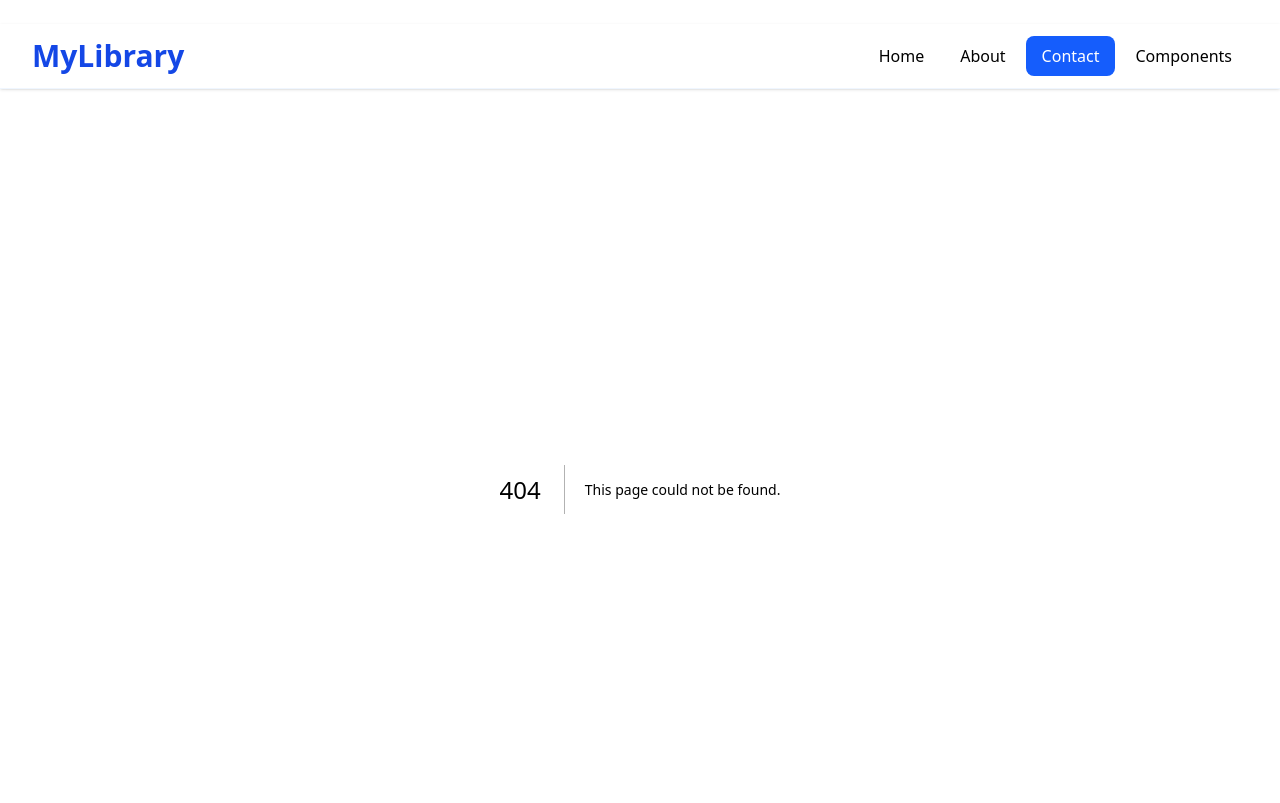
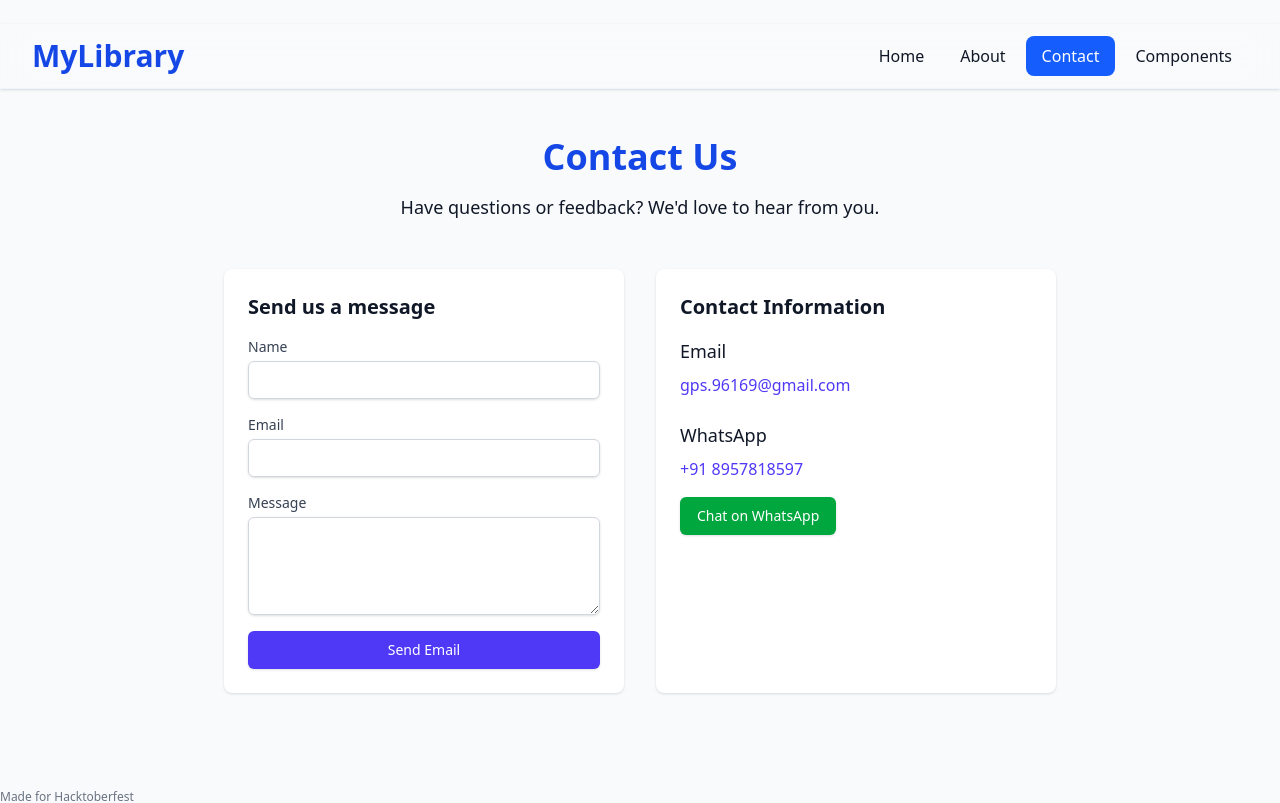
Before and after one commit to xMrAfonso/component-library, a Next.js app: page /contact in a window 1280 px wide. Before the commit this address had no page. Shown: the top 803 px of the page. Built offline with nearby package versions, Linux system fonts and the light colour scheme.

Commit message:
Added the contact page with e-mail and Whatsapp support

```diff
--- /dev/null
+++ b/src/app/contact/page.jsx
@@ -0,0 +1,158 @@
+'use client';
+
+import { useState } from 'react';
+import Link from 'next/link';
+
+export default function ContactPage() {
+  const [formData, setFormData] = useState({
+    name: '',
+    email: '',
+    message: ''
+  });
+  const [formStatus, setFormStatus] = useState(null);
+
+  const handleChange = (e) => {
+    const { name, value } = e.target;
+    setFormData(prev => ({
+      ...prev,
+      [name]: value
+    }));
+  };
+
+  const handleSubmit = (e) => {
+    e.preventDefault();
+
+    // Email functionality - opens default email client
+    const subject = encodeURIComponent(`Contact from ${formData.name}`);
+    const body = encodeURIComponent(`Name: ${formData.name}\nEmail: ${formData.email}\n\nMessage: ${formData.message}`);
+    window.location.href = `mailto:gps.96169@gmail.com?subject=${subject}&body=${body}`;
+
+    setFormStatus('success');
+    setFormData({ name: '', email: '', message: '' });
+  };
+
+  const whatsappUrl = 'https://wa.me/918957818597';
+
+  return (
+    <div className="max-w-4xl mx-auto py-12 px-4 sm:px-6 lg:px-8">
+      <div className="text-center">
+        <h1 className="text-3xl font-extrabold text-blue-700 dark:text-blue-400 sm:text-4xl">
+          Contact Us
+        </h1>
+        <p className="mt-4 text-lg text-black-700 dark:text-black-200">
+          Have questions or feedback? We'd love to hear from you.
+        </p>
+      </div>
+
+      <div className="mt-12 grid grid-cols-1 gap-8 sm:grid-cols-2">
+        <div className="bg-white dark:bg-gray-800 shadow overflow-hidden rounded-lg p-6">
+          <h2 className="text-xl font-semibold text-gray-900 dark:text-white mb-4">Send us a message</h2>
+
+          {formStatus === 'success' && (
+            <div className="mb-4 p-3 bg-green-100 text-green-700 rounded">
+              Your message has been sent successfully!
+            </div>
+          )}
+
+          <form onSubmit={handleSubmit} className="space-y-4">
+            <div>
+              <label htmlFor="name" className="block text-sm font-medium text-gray-700 dark:text-gray-300">
+                Name
+              </label>
+              <input
+                type="text"
+                id="name"
+                name="name"
+                value={formData.name}
+                onChange={handleChange}
+                required
+                className="mt-1 block w-full border border-gray-300 rounded-md shadow-sm py-2 px-3 focus:outline-none focus:ring-indigo-500 focus:border-indigo-500 sm:text-sm dark:bg-gray-700 dark:border-gray-600 dark:text-white"
+              />
+            </div>
+
+            <div>
+              <label htmlFor="email" className="block text-sm font-medium text-gray-700 dark:text-gray-300">
+                Email
+              </label>
+              <input
+                type="email"
+                id="email"
+                name="email"
+                value={formData.email}
+                onChange={handleChange}
+                required
+                className="mt-1 block w-full border border-gray-300 rounded-md shadow-sm py-2 px-3 focus:outline-none focus:ring-indigo-500 focus:border-indigo-500 sm:text-sm dark:bg-gray-700 dark:border-gray-600 dark:text-white"
+              />
+            </div>
+
+            <div>
+              <label htmlFor="message" className="block text-sm font-medium text-gray-700 dark:text-gray-300">
+                Message
+              </label>
+              <textarea
+                id="message"
+                name="message"
+                value={formData.message}
+                onChange={handleChange}
+                required
+                rows="4"
+                className="mt-1 block w-full border border-gray-300 rounded-md shadow-sm py-2 px-3 focus:outline-none focus:ring-indigo-500 focus:border-indigo-500 sm:text-sm dark:bg-gray-700 dark:border-gray-600 dark:text-white"
+              ></textarea>
+            </div>
+
+            <div>
+              <button
+                type="submit"
+                className="w-full flex justify-center py-2 px-4 border border-transparent rounded-md shadow-sm text-sm font-medium text-white bg-indigo-600 hover:bg-indigo-700 focus:outline-none focus:ring-2 focus:ring-offset-2 focus:ring-indigo-500"
+              >
+                Send Email
+              </button>
+            </div>
+          </form>
+        </div>
+
+        <div className="bg-white dark:bg-gray-800 shadow overflow-hidden rounded-lg p-6">
+          <h2 className="text-xl font-semibold text-gray-900 dark:text-white mb-4">Contact Information</h2>
+
+          <div className="space-y-6">
+            <div>
+              <h3 className="text-lg font-medium text-gray-900 dark:text-white">Email</h3>
+              <p className="mt-2 text-base text-gray-500 dark:text-gray-300">
+                <a
+                  href="mailto:gps.96169@gmail.com"
+                  className="text-indigo-600 hover:text-indigo-500 dark:text-indigo-400 dark:hover:text-indigo-300"
+                >
+                  gps.96169@gmail.com
+                </a>
+              </p>
+            </div>
+
+            <div>
+              <h3 className="text-lg font-medium text-gray-900 dark:text-white">WhatsApp</h3>
+              <p className="mt-2 text-base text-gray-500 dark:text-gray-300">
+                <a
+                  href={whatsappUrl}
+                  target="_blank"
+                  rel="noopener noreferrer"
+                  className="inline-flex items-center text-indigo-600 hover:text-indigo-500 dark:text-indigo-400 dark:hover:text-indigo-300"
+                >
+                  <span>+91 8957818597</span>
+                </a>
+              </p>
+              <div className="mt-4">
+                <a
+                  href={whatsappUrl}
+                  target="_blank"
+                  rel="noopener noreferrer"
+                  className="inline-flex items-center px-4 py-2 border border-transparent text-sm font-medium rounded-md shadow-sm text-white bg-green-600 hover:bg-green-700 focus:outline-none focus:ring-2 focus:ring-offset-2 focus:ring-green-500"
+                >
+                  Chat on WhatsApp
+                </a>
+              </div>
+            </div>
+          </div>
+        </div>
+      </div>
+    </div>
+  );
+}
```
